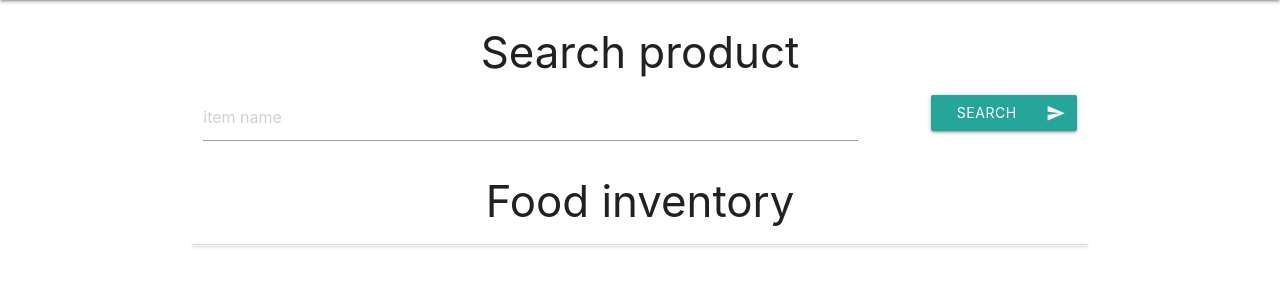
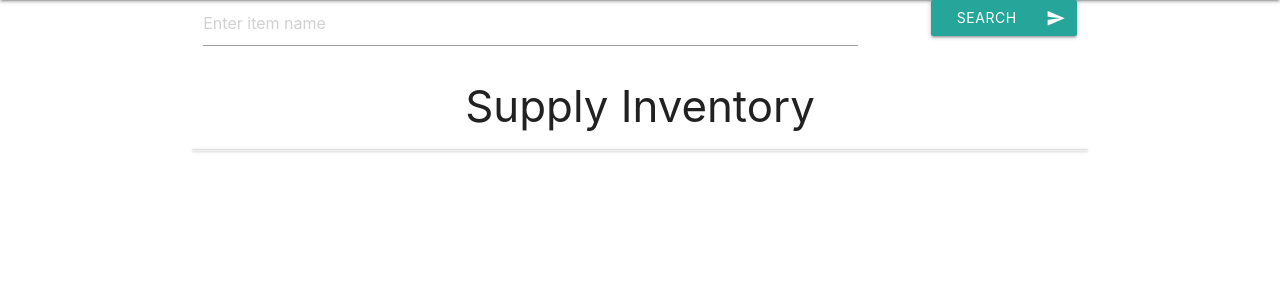
Before and after one commit to r-andy79/shopping-helper, a Flask app: page / in a window 1280 px wide. Shown: the part 64-364 px from the top of the page. Run offline with Flask 2, Linux system fonts and the light colour scheme; data that the repository does not hold is empty; some libraries are stand-ins or nearby versions.

Commit message:
Removed title from the search bar

```diff
--- a/templates/items.html
+++ b/templates/items.html
@@ -10,15 +10,14 @@
     </ul>
     {% endif %}
   {% endwith %}
-  <h3 class="center-align">Search product</h3>
   <form action="/search_item" method="POST" class="col s12">
-      <input placeholder="item name" id="item_name" name="item_name" type="text" class="validate col s9">
+      <input placeholder="Enter item name" id="item_name" name="item_name" type="text" class="validate col s9">
       <button class="btn waves-effect waves-light col s2 offset-s1" type="submit">Search
           <i class="material-icons right">send</i>
         </button>
   </form>
 </div>
-<h3 class="center-align">Food inventory</h3>
+<h3 class="center-align">Supply Inventory</h3>
 <ul class="collapsible">
   {% for category in grouped_items %}
   <li>
```
